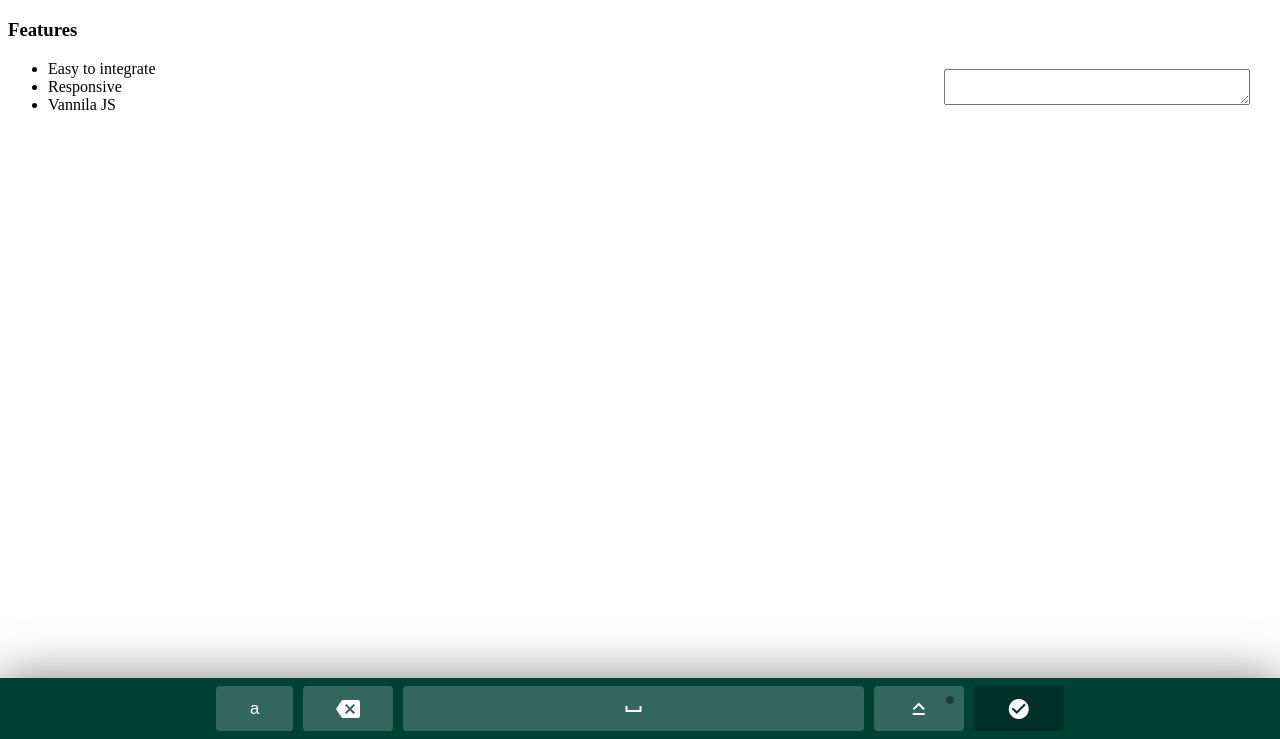
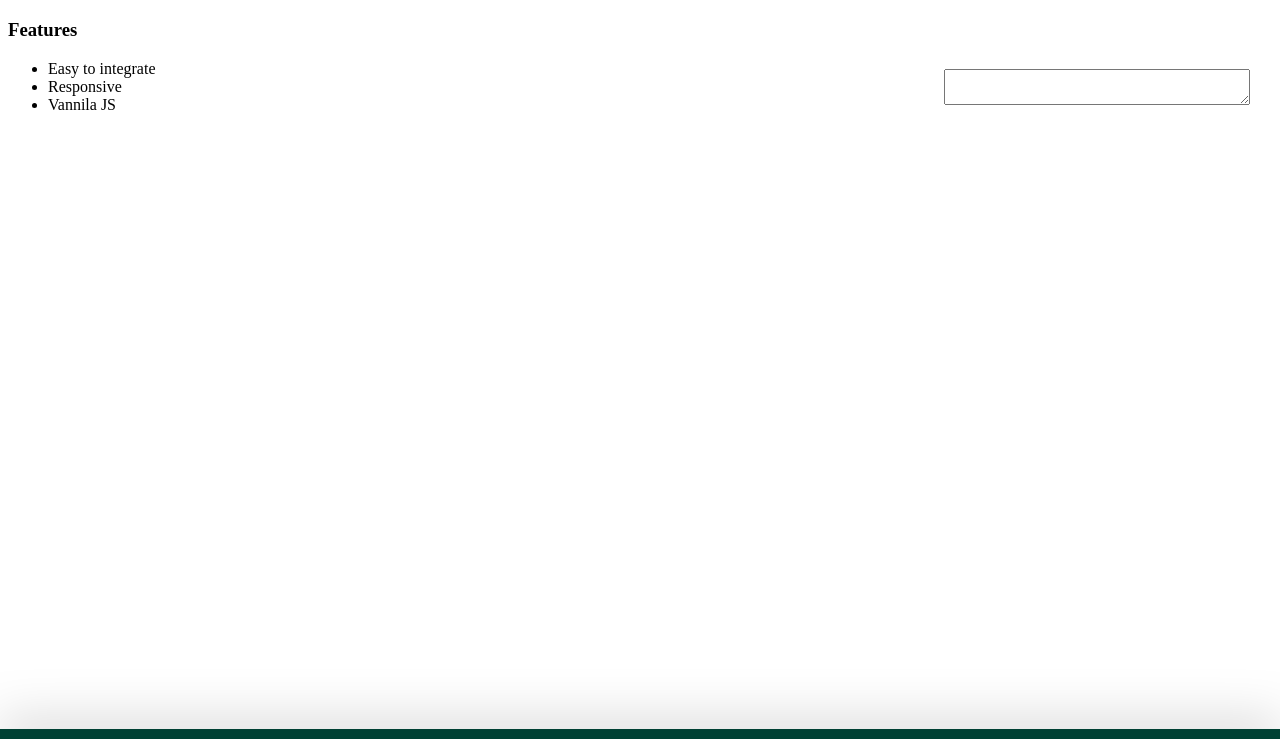
Before and after one commit to mirandaftiago/keyboard, a plain HTML site: page index.html in a window 1280 px wide. Shown: the part 61-800 px from the top of the page. Drawn offline with Linux system fonts and the light colour scheme.

Commit message:
javascript functionality to replace HTML. init() created.

```diff
--- a/index.html
+++ b/index.html
@@ -16,7 +16,7 @@
   </ul>
   <textarea style="position: absolute; top: 130px; right: 30px; width: 300px;"></textarea>
 
-  <div class="keyboard">
+<!--   <div class="keyboard">
     <div class="keyboard__keys">
       <button type="button" class="keyboard__key">a</button>
       <button type="button" class="keyboard__key keyboard__key--wide">
@@ -32,7 +32,7 @@
         <i class="material-icons">check_circle</i>
       </button>
     </div>
-  </div>
+  </div> -->
   <script src="keyboard/Keyboard.js"></script>
 </body>
 </html>
--- a/keyboard/Keyboard.js
+++ b/keyboard/Keyboard.js
@@ -0,0 +1,55 @@
+const Keyboard = {
+  elements: {
+    main: null,
+    keysContainer: null,
+    keys: []
+  },
+
+  eventHandlers: {
+    oninput: null,
+    onclose: null
+  },
+
+  properties: {
+    value: "",
+    capsLock: false
+  },
+
+  init() {
+    //Create main elements
+    this.elements.main = document.createElement("div");
+    this.elements.keysContainer = document.createElement("div");
+
+    //Setup main elements
+    this.elements.main.classList.add("keyboard", "1keyboard--hidden");
+    this.elements.keysContainer.classList.add("keyboard__keys");
+
+    //Add to DOM
+    this.elements.main.appendChild(this.elements.keysContainer);
+    document.body.appendChild(this.elements.main);
+  },
+
+  _createKeys() {
+
+  },
+
+  _triggerEvent(handlerName) {
+    console.log("Event triggered! Event name: " + handlerName);
+  },
+
+  _toggleCapsLock() {
+    console.log("Caps Lock toggled");
+  },
+
+  open(initialValue, oninput, onclose) {
+
+  },
+
+  close() {
+
+  }
+};
+
+window.addEventListener('DOMContentLoaded', function() {
+  Keyboard.init();
+} )
```
